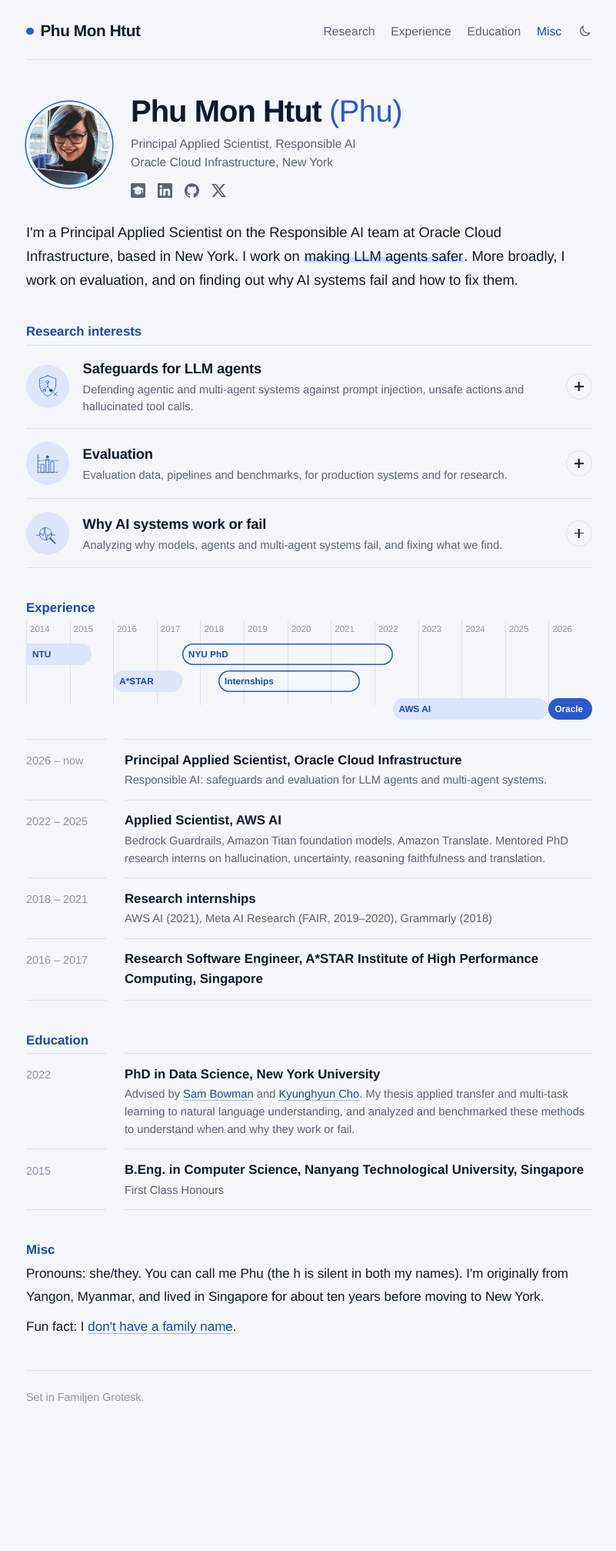
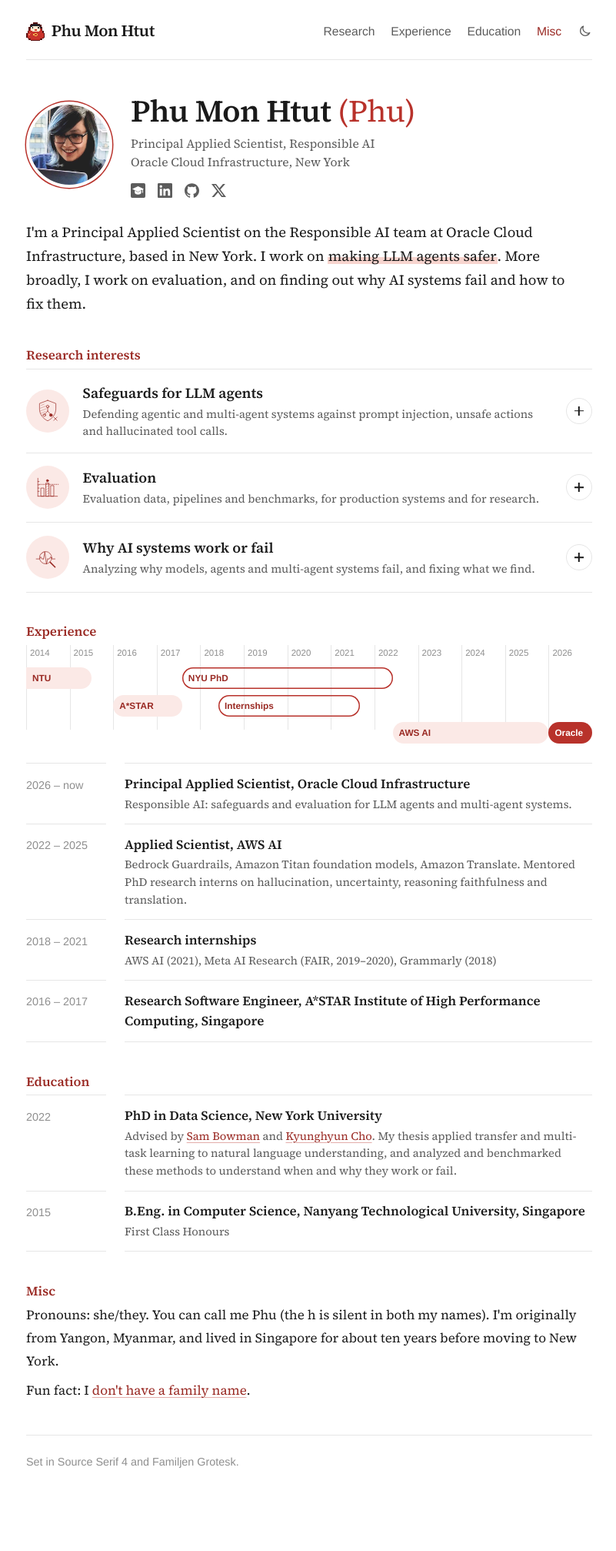
Before and after one commit to phu-pmh/phu-pmh.github.io, a Jekyll site: the page built from index.html, in a window 1280 px wide. Shown: the whole page at 77% size, without its empty margins (238-1039 px from the left). Built offline with Jekyll 4.4.1, drawn with Linux system fonts in a browser that asks for light colours; some web fonts are replaced; before the commit the page ends 1931 px from its top, so only the background shows below that.

Commit message:
Match the homepage to PM's Notes: white page, brick red, serif
Source Serif 4 for reading with Familjen Grotesk for interface text, and the Pyit Taing Htaung doll beside the name.

Co-Authored-By: Claude Opus 5.5 <noreply@anthropic.com>
Claude-Session: https://claude.ai/code/session_01JXqTCx3Drj5DZFr9Us3QrX

```diff
--- a/index.html
+++ b/index.html
@@ -20,29 +20,30 @@ try { var t = localStorage.getItem("theme"); if (t) document.documentElement.dat
 </script>
 <link rel="preconnect" href="https://fonts.googleapis.com">
 <link rel="preconnect" href="https://fonts.gstatic.com" crossorigin>
-<link rel="stylesheet" href="https://fonts.googleapis.com/css2?family=Familjen+Grotesk:ital,wght@0,400;0,500;0,600;0,700;1,400&display=swap">
+<link rel="stylesheet" href="https://fonts.googleapis.com/css2?family=Source+Serif+4:ital,opsz,wght@0,8..60,400;0,8..60,600;0,8..60,700;1,8..60,400&family=Familjen+Grotesk:wght@400;500;600&display=swap">
 <style>
 :root {
-  --bg: #f4f6f9;
-  --ink: #0e1a2b;
-  --muted: #586378;
-  --faint: #8b95a7;
-  --rule: #dce2ea;
-  --accent: #2b59c9;
-  --accent-ink: #1f47a8;
-  --soft: #dde6fa;
-  --mark: #c9dafc;
-  --font: "Familjen Grotesk", "Helvetica Neue", Arial, sans-serif;
+  --bg: #ffffff;
+  --ink: #1a1a1a;
+  --muted: #5c5c5c;
+  --faint: #8f8f8f;
+  --rule: #e6e6e6;
+  --accent: #b8322b;
+  --accent-ink: #9a2a24;
+  --soft: #fbe9e6;
+  --mark: #f7d4ce;
+  --font: "Source Serif 4", Georgia, serif;
+  --ui: "Familjen Grotesk", "Helvetica Neue", Arial, sans-serif;
 }
 @media (prefers-color-scheme: dark) {
   :root:not([data-theme="light"]) {
-    --bg: #0b111b; --ink: #e5eaf2; --muted: #96a2b6; --faint: #66728a; --rule: #1e2838;
-    --accent: #8db1ff; --accent-ink: #a9c4ff; --soft: #18253f; --mark: #233c6b; color-scheme: dark;
+    --bg: #141414; --ink: #ececec; --muted: #a3a3a3; --faint: #737373; --rule: #2a2a2a;
+    --accent: #f08a7e; --accent-ink: #f5a398; --soft: #2e1c1a; --mark: #5a2722; color-scheme: dark;
   }
 }
 :root[data-theme="dark"] {
-  --bg: #0b111b; --ink: #e5eaf2; --muted: #96a2b6; --faint: #66728a; --rule: #1e2838;
-  --accent: #8db1ff; --accent-ink: #a9c4ff; --soft: #18253f; --mark: #233c6b; color-scheme: dark;
+  --bg: #141414; --ink: #ececec; --muted: #a3a3a3; --faint: #737373; --rule: #2a2a2a;
+  --accent: #f08a7e; --accent-ink: #f5a398; --soft: #2e1c1a; --mark: #5a2722; color-scheme: dark;
 }
 * { box-sizing: border-box; }
 html { -webkit-text-size-adjust: 100%; }
@@ -191,7 +192,7 @@ main { padding-block: 0 4rem; }
   box-shadow: 0 0 0 100vmax var(--bg), inset 0 -1px var(--rule); }
 .bname, .bar.stuck .bname { display: inline-flex; align-items: center; gap: 0.55rem; max-width: none; opacity: 1; margin: 0 auto 0 0;
   font-size: 1.3rem; font-weight: 600; letter-spacing: -0.02em; }
-.bname::before { content: ""; width: 0.6rem; height: 0.6rem; border-radius: 50%; background: var(--accent); flex: none; }
+.bname::before { content: ""; width: 24px; height: 24px; background: url(/images/favicon.svg) center / contain no-repeat; image-rendering: pixelated; flex: none; }
 .secnav { margin-right: 0; gap: 1.3rem; font-size: 0.98rem; }
 .secnav a { font-weight: 400; padding: 0; }
 .secnav a.on::after { display: none; }
@@ -223,6 +224,10 @@ footer { display: flex; justify-content: space-between; gap: 1rem; flex-wrap: wr
   .ledger dt { padding-bottom: 0.1rem; }
   .ledger dt:nth-last-of-type(1) { border-bottom: 0; }
 }
+/* Serif for reading, sans for small interface text, as on PM's Notes. */
+.secnav, .strip, .ledger dt, .badge, footer, .toggle { font-family: var(--ui); }
+h1 { letter-spacing: -0.015em; }
+.t, .ledger dd { letter-spacing: 0; }
 </style>
 </head>
 <body>
@@ -344,7 +349,7 @@ footer { display: flex; justify-content: space-between; gap: 1rem; flex-wrap: wr
   </section>
 
 
-  <footer>Set in Familjen Grotesk.</footer>
+  <footer>Set in Source Serif 4 and Familjen Grotesk.</footer>
 
 <script>
 document.querySelector(".toggle").addEventListener("click", function () {
```
